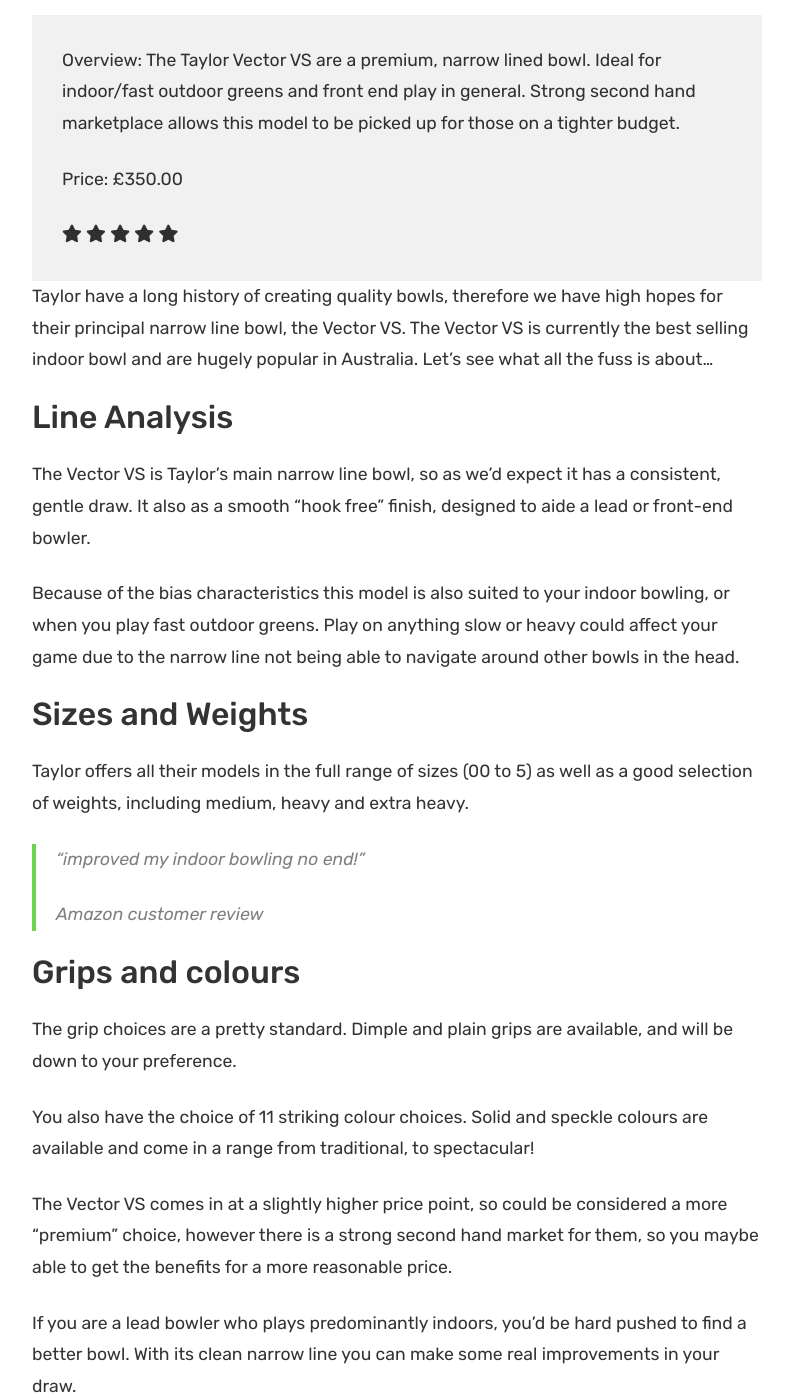
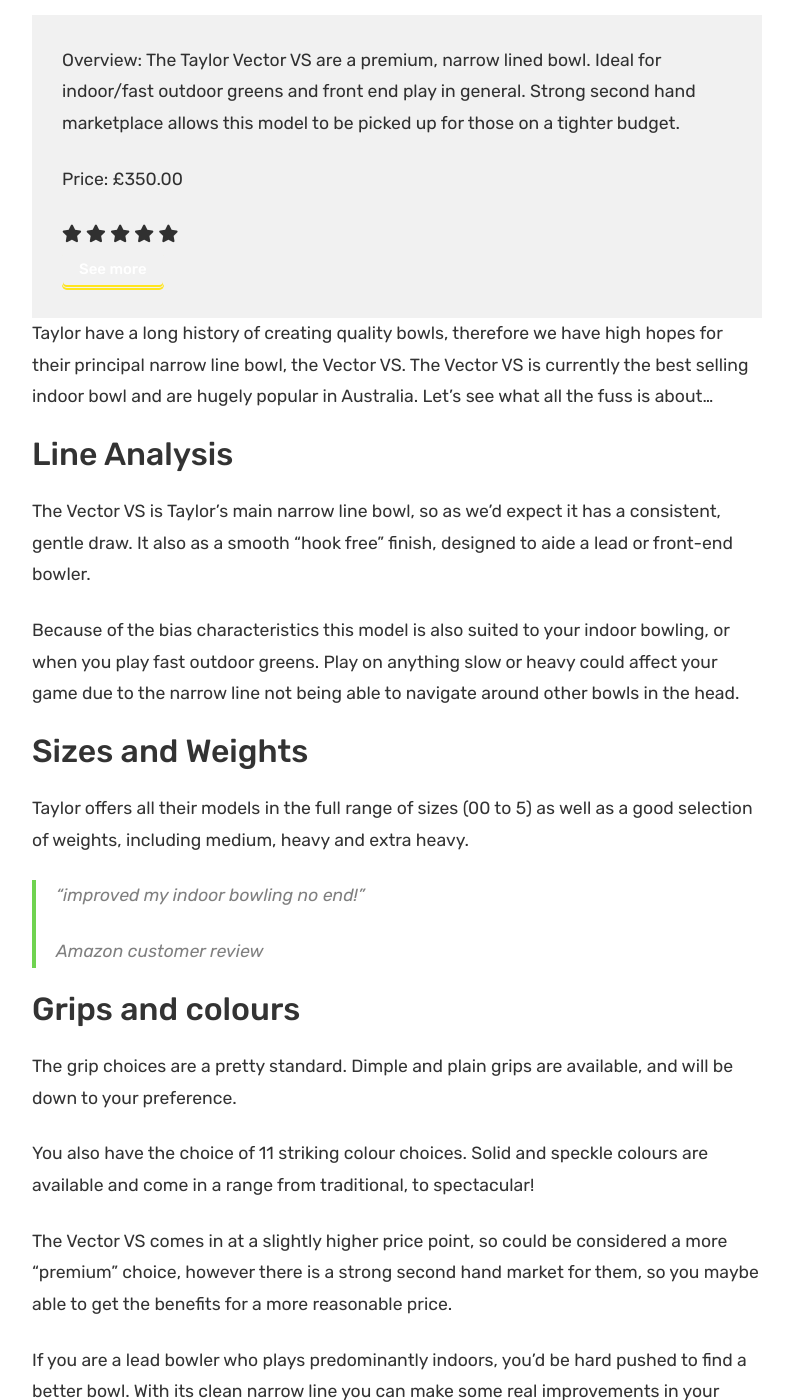
Before and after one commit to krussll/etsysimplicity, a Jekyll site: the page built from _posts/2018-01-12-taylor-vector-vs-review.md, in a window 1280 px wide and 1400 px high, scrolled down 690 px. Shown: the whole window, without its empty margins (53-846 px from the left). Built offline with Jekyll 4.4.1, drawn with Linux system fonts in a browser that asks for light colours; nearby versions of some CDN libraries.

Commit message:
Update 2018-01-12-taylor-vector-vs-review.md

```diff
--- a/_posts/2018-01-12-taylor-vector-vs-review.md
+++ b/_posts/2018-01-12-taylor-vector-vs-review.md
@@ -29,6 +29,8 @@
   <i class="fas fa-star"></i>
 </div>
 
+<a href="https://www.amazon.co.uk/gp/product/B07J65XHNH/ref=as_li_tl?ie=UTF8&camp=1634&creative=6738&creativeASIN=B07J65XHNH&linkCode=as2&tag=jackhighbowls-21&linkId=557db82f901a42b6c37cf02416e9f52b" class="btn more"  target="_blank">See more</a>
+
 </div>
 
 Taylor have a long history of creating quality bowls, therefore we have high hopes for their principal narrow line bowl, the Vector VS. The Vector VS is currently the best selling indoor bowl and are hugely popular in Australia. Let's see what all the fuss is about...
@@ -58,3 +60,5 @@
 The Vector VS comes in at a slightly higher price point, so could be considered a more “premium” choice, however there is a strong second hand market for them, so you maybe able to get the benefits for a more reasonable price.
 
 If you are a lead bowler who plays predominantly indoors, you'd be hard pushed to find a better bowl. With its clean narrow line you can make some real improvements in your draw.
+
+<a href="https://www.amazon.co.uk/gp/product/B07J65XHNH/ref=as_li_tl?ie=UTF8&camp=1634&creative=6738&creativeASIN=B07J65XHNH&linkCode=as2&tag=jackhighbowls-21&linkId=557db82f901a42b6c37cf02416e9f52b" class="btn more"  target="_blank">See more</a>
```
